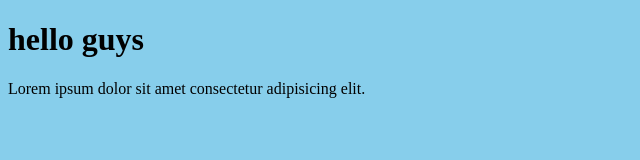
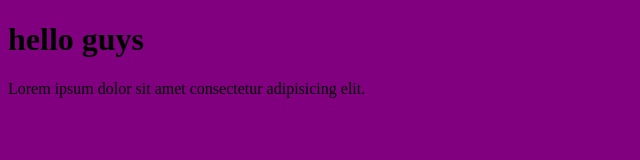
Before and after one commit to Nwabuking90/git-project, a plain HTML site: page index.html in a window 1280 px wide. Shown: the whole page, without its empty margins (0-640 px from the left). Drawn offline with Linux system fonts and the light colour scheme.

Commit message:
background colour changed

```diff
--- a/index.html
+++ b/index.html
@@ -6,7 +6,7 @@
     <meta name="viewport" content="width=>, initial-scale=1.0">
     <title>Document</title>
 </head>
-<body bgcolor="skyblue">
+<body bgcolor="purple">
     <h1>hello guys</h1>
     <p>Lorem ipsum dolor sit amet consectetur adipisicing elit.</p>
 </body>
```
